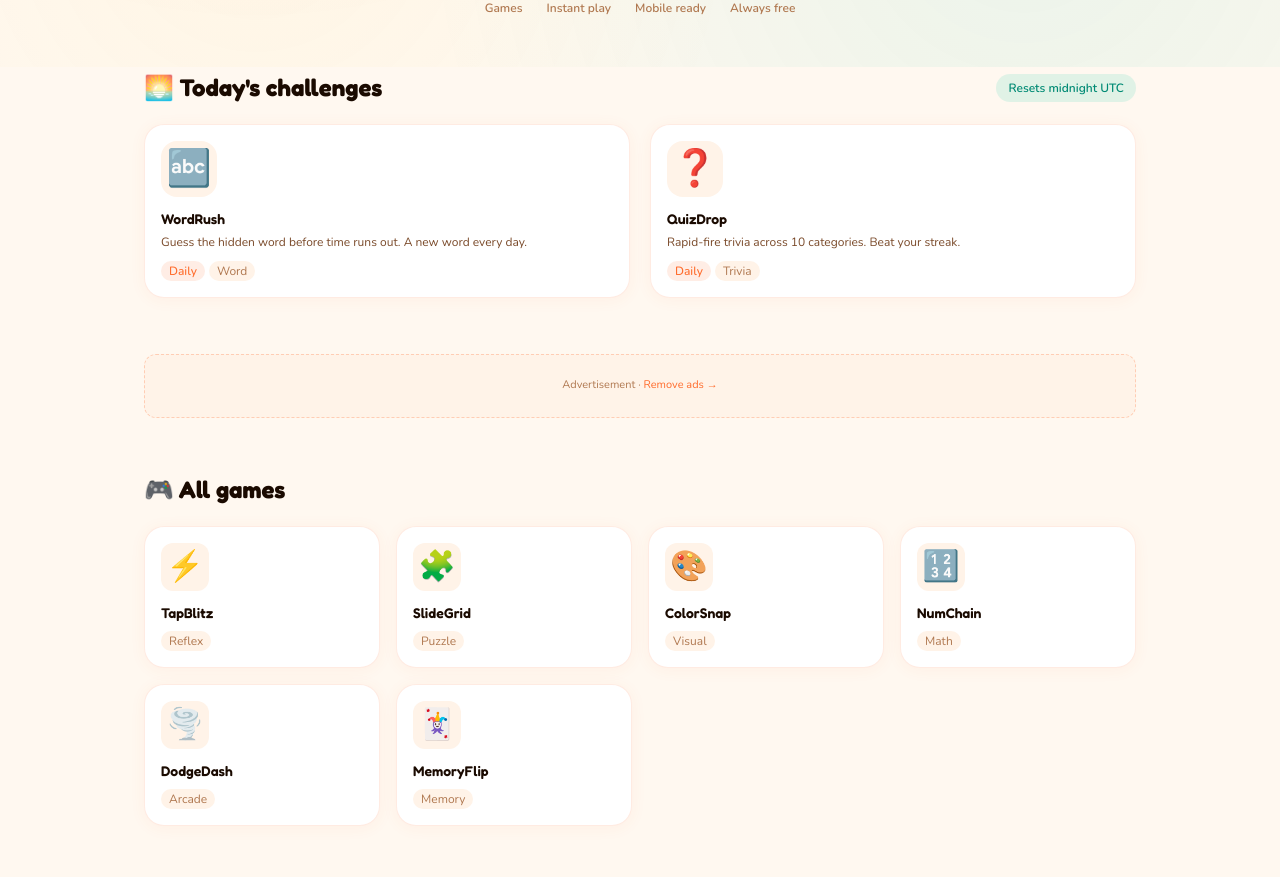
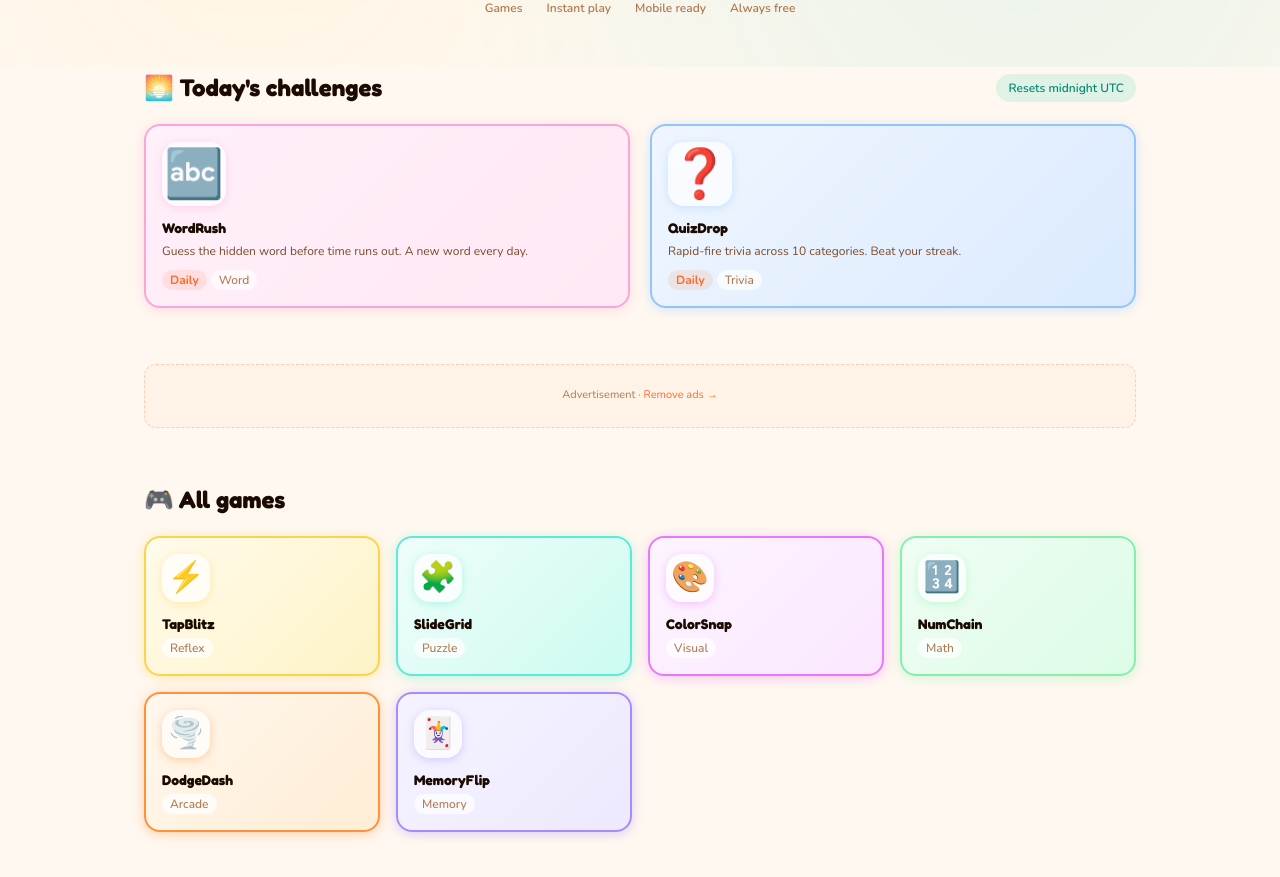
Before and after one commit to und3rdgs-cmd/miniplay, a Next.js app: page / in a window 1280 px wide. Shown: the part 733-1610 px from the top of the page. Built offline with nearby package versions, Linux system fonts and the light colour scheme; no server answers.

Commit message:
Update GameCard.tsx

```diff
--- a/src/components/games/GameCard.tsx
+++ b/src/components/games/GameCard.tsx
@@ -8,50 +8,69 @@ interface Props {
   style?: React.CSSProperties;
 }
 
+const CARD_COLORS: Record<string, { bg: string; border: string; glow: string }> = {
+  word:    { bg: "linear-gradient(135deg, #fff0fa, #ffe8f5)", border: "#f9a8d4", glow: "rgba(249,168,212,0.4)" },
+  reflex:  { bg: "linear-gradient(135deg, #fffbeb, #fef3c7)", border: "#fcd34d", glow: "rgba(252,211,77,0.4)" },
+  puzzle:  { bg: "linear-gradient(135deg, #f0fdfa, #ccfbf1)", border: "#5eead4", glow: "rgba(94,234,212,0.4)" },
+  trivia:  { bg: "linear-gradient(135deg, #eff6ff, #dbeafe)", border: "#93c5fd", glow: "rgba(147,197,253,0.4)" },
+  visual:  { bg: "linear-gradient(135deg, #fdf4ff, #fae8ff)", border: "#e879f9", glow: "rgba(232,121,249,0.4)" },
+  math:    { bg: "linear-gradient(135deg, #f0fdf4, #dcfce7)", border: "#86efac", glow: "rgba(134,239,172,0.4)" },
+  arcade:  { bg: "linear-gradient(135deg, #fff7ed, #ffedd5)", border: "#fb923c", glow: "rgba(251,146,60,0.4)" },
+  memory:  { bg: "linear-gradient(135deg, #f5f3ff, #ede9fe)", border: "#a78bfa", glow: "rgba(167,139,250,0.4)" },
+};
+
 export default function GameCard({ game, featured, style }: Props) {
+  const colors = CARD_COLORS[game.category] ?? CARD_COLORS.arcade;
+
   return (
     <Link href={`/games/${game.slug}`}
       className={cn(
-        "card group block p-4 transition-all duration-200 animate-fade-up",
-        "hover:border-white/20 hover:-translate-y-0.5 active:scale-[0.98]",
-        featured && "sm:col-span-1"
+        "group block p-4 rounded-2xl transition-all duration-200 animate-fade-up",
+        "hover:-translate-y-1 active:scale-[0.97]",
       )}
-      style={style}>
+      style={{
+        background: colors.bg,
+        border: `2px solid ${colors.border}`,
+        boxShadow: `0 2px 12px ${colors.glow}`,
+        ...style,
+      }}>
 
       {/* Emoji icon */}
       <div className={cn(
-        "text-3xl mb-3 w-12 h-12 rounded-xl flex items-center justify-center transition-transform duration-200 group-hover:scale-110",
-        featured ? "text-4xl w-14 h-14 rounded-2xl" : ""
+        "rounded-2xl flex items-center justify-center mb-3 transition-transform duration-200 group-hover:scale-110 group-hover:rotate-6",
+        featured ? "text-5xl w-16 h-16" : "text-3xl w-12 h-12"
       )}
-        style={{ background: "var(--bg-raised)" }}>
+        style={{ background: "rgba(255,255,255,0.7)", boxShadow: `0 2px 8px ${colors.glow}` }}>
         {game.emoji}
       </div>
 
-      {/* Title + desc */}
-      <div className="font-display font-semibold text-sm mb-1 truncate">{game.title}</div>
+      {/* Title */}
+      <div className="font-display font-bold text-sm mb-1 truncate" style={{ color: "var(--text-1)" }}>
+        {game.title}
+      </div>
 
       {featured && (
-        <p className="text-xs leading-relaxed line-clamp-2" style={{ color: "var(--text-2)" }}>
+        <p className="text-xs leading-relaxed line-clamp-2 mb-2" style={{ color: "var(--text-2)" }}>
           {game.description}
         </p>
       )}
 
-      {/* Tags row */}
-      <div className="flex flex-wrap gap-1 mt-2">
+      {/* Tags */}
+      <div className="flex flex-wrap gap-1 mt-1">
         {game.is_daily && (
-          <span className="text-xs px-2 py-0.5 rounded-full font-medium"
-                style={{ background: "var(--accent-dim)", color: "var(--accent)" }}>
+          <span className="text-xs px-2 py-0.5 rounded-full font-bold"
+                style={{ background: "var(--orange-dim)", color: "var(--orange)" }}>
             Daily
           </span>
         )}
         {game.is_pro_only && (
-          <span className="text-xs px-2 py-0.5 rounded-full font-medium"
-                style={{ background: "rgba(255,200,50,0.12)", color: "#f5c842" }}>
+          <span className="text-xs px-2 py-0.5 rounded-full font-bold"
+                style={{ background: "rgba(255,217,61,0.2)", color: "#b45309" }}>
             Pro
           </span>
         )}
-        <span className="text-xs px-2 py-0.5 rounded-full capitalize"
-              style={{ background: "var(--bg-raised)", color: "var(--text-3)" }}>
+        <span className="text-xs px-2 py-0.5 rounded-full capitalize font-medium"
+              style={{ background: "rgba(255,255,255,0.7)", color: "var(--text-3)" }}>
           {game.category}
         </span>
       </div>
```
